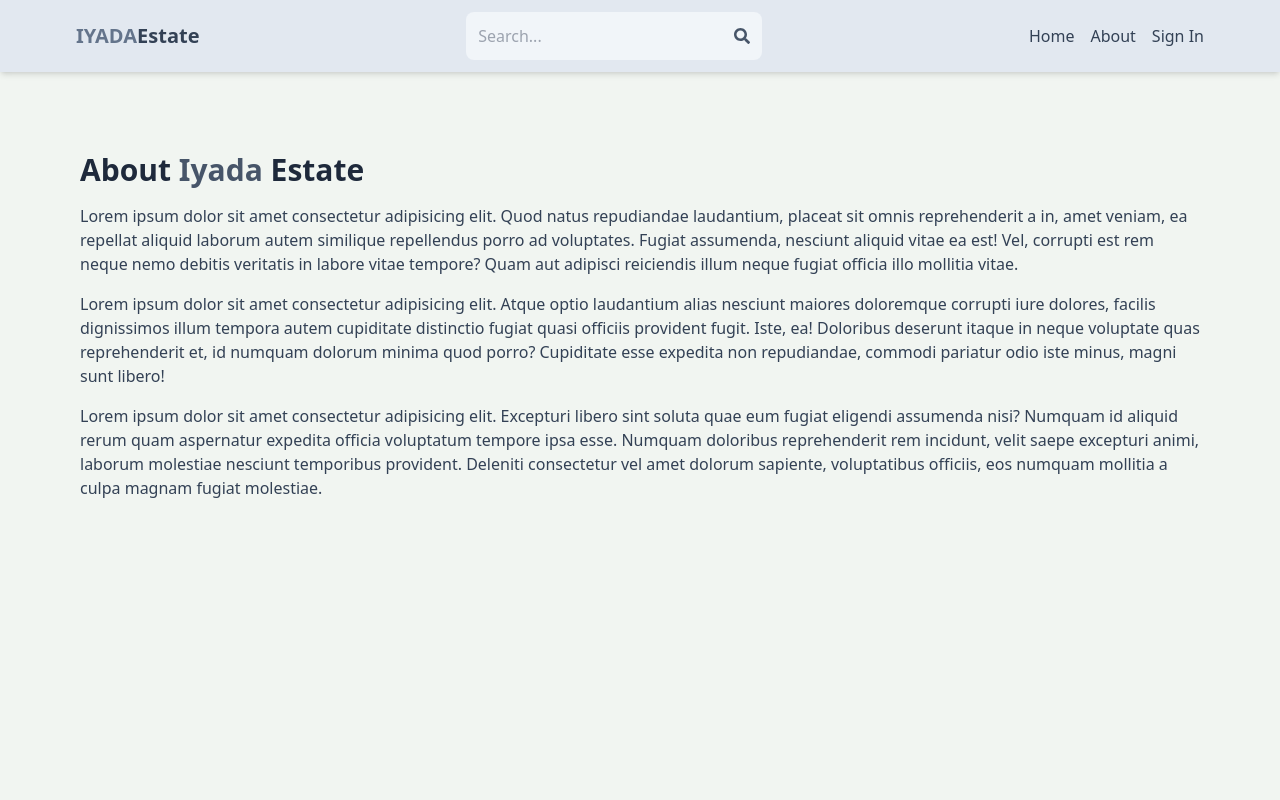
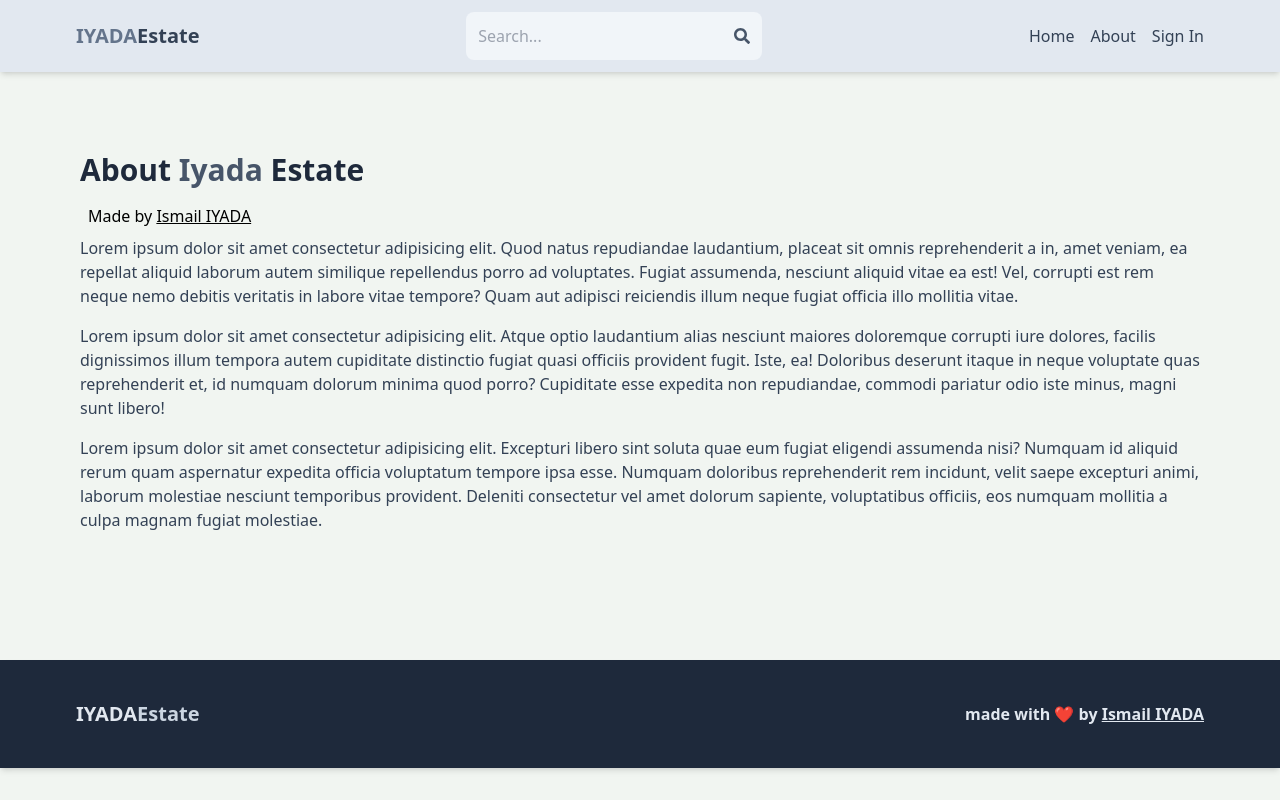
Before and after one commit to Ismail-Iyada/mern-estate, a React (Vite) app in the folder client/: page /about in a window 1280 px wide. Built offline with nearby package versions, Linux system fonts and the light colour scheme; no server answers.

Commit message:
added credits

```diff
--- a/client/src/App.jsx
+++ b/client/src/App.jsx
@@ -11,6 +11,7 @@ import UpdateListing from "./pages/UpdateListing";
 import Listing from "./pages/Listing";
 import Search from "./pages/Search";
 import { useEffect } from "react";
+import Footer from "./componants/Footer";
 
 // * The ScrollToTop component is used to scroll to the top of the page when the URL changes.
 // ! created it cz i cant use (uselocation) hook in the App
@@ -53,6 +54,7 @@ export default function App() {
           />
         </Route>
       </Routes>
+      <Footer />
     </BrowserRouter>
   );
 }
--- /dev/null
+++ b/client/src/componants/Footer.jsx
@@ -0,0 +1,28 @@
+import { Link } from "react-router-dom";
+
+export default function Footer() {
+  return (
+    <div className="end-0 mt-8  bg-slate-800 font-semibold text-slate-200 shadow-md">
+      <div className="mx-auto flex max-w-6xl flex-col items-center justify-between p-3 py-10 md:flex-row">
+        <Link to="/">
+          <h1 className="flex flex-wrap text-sm font-bold sm:text-xl">
+            <span className="text-slate-200">IYADA</span>
+            <span className="text-slate-300">Estate</span>
+          </h1>
+        </Link>
+        {/* --------------socials-------------- */}
+        <div>
+          made with ❤️ by{" "}
+          <a
+            href="https://www.linkedin.com/in/ismail-iyada/"
+            target="_blank"
+            rel="noopener noreferrer"
+            className="underline hover:text-slate-100"
+          >
+            Ismail IYADA
+          </a>
+        </div>
+      </div>
+    </div>
+  );
+}
--- a/client/src/pages/About.jsx
+++ b/client/src/pages/About.jsx
@@ -1,11 +1,20 @@
-import React from "react";
-
 export default function About() {
   return (
     <div className=" mx-auto max-w-6xl px-4 py-20">
       <h1 className="mb-4 text-2xl font-bold text-slate-800 sm:text-3xl">
         About <span className="text-slate-600">Iyada</span> Estate
       </h1>
+      <h3 className="m-2">
+        Made by{" "}
+        <a
+          href="https://www.linkedin.com/in/ismail-iyada/"
+          target="_blank"
+          rel="noopener noreferrer"
+          className="underline hover:text-slate-950"
+        >
+          Ismail IYADA
+        </a>
+      </h3>
       <p className="mb-4 text-slate-700">
         Lorem ipsum dolor sit amet consectetur adipisicing elit. Quod natus
         repudiandae laudantium, placeat sit omnis reprehenderit a in, amet
```
